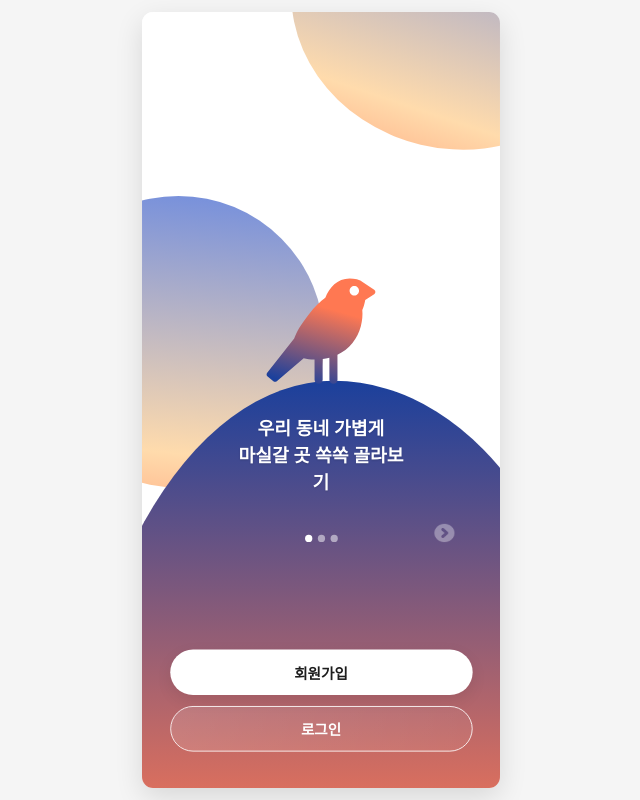
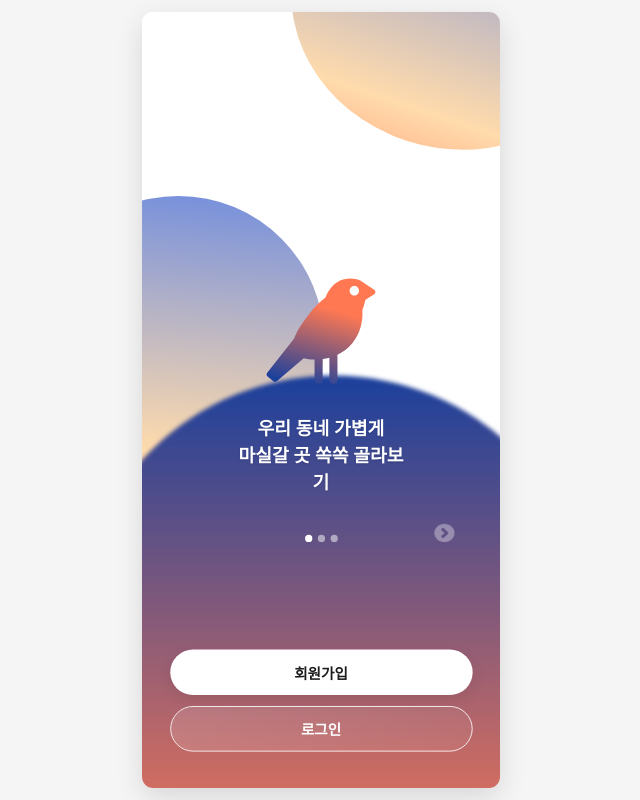
Before and after one commit to agness4011/likelion-masill, a React (Vite) app in the folder masill/: page / in a window 1280 px wide. Shown: the whole page, without its empty margins (319-959 px from the left). Built offline with nearby package versions, Linux system fonts and the light colour scheme.

Commit message:
🎨 **Design:** 온보딩 디자인 수정

```diff
--- a/masill/src/pages/OnboardingPage.jsx
+++ b/masill/src/pages/OnboardingPage.jsx
@@ -213,13 +213,18 @@ const CircleBottomLeft = styled.div`
 const BottomGradient = styled.div`
   position: absolute;
   left: 53.5%;
-  bottom: -90px;
+  bottom: -115px;
   transform: translateX(-50%);
-  width: 150%;
-  height: 63%;
-  border-top-left-radius: 50% 99%;
-  border-top-right-radius: 50% 83%;
+
   background: linear-gradient(180deg, #1b409c 0%, #ff7852 100%);
+
+  width: 568px;
+  height: 568px;
+
+  border-radius: 568px;
+
+  /* Blur */
+  filter: blur(2.25px);
 `;
 const Bird = styled.img`
   position: absolute;
```
Also changed, not shown: masill/src/pages/onboarding/Onboarding1.jsx (+4 -10 lines), masill/src/assets/logo/onboarding2/down.svg (added).
